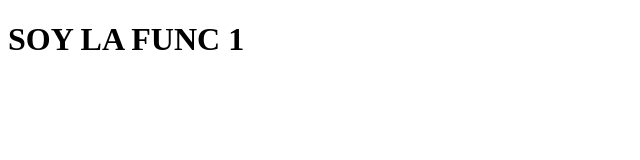
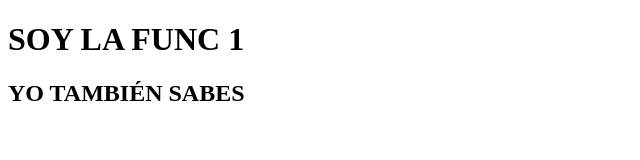
Before and after one commit to V1CTOR-cloud/PRACTICA_1_GIT, a plain HTML site: page index.html in a window 1280 px wide. Shown: the whole page, without its empty margins (0-640 px from the left). Drawn offline with Linux system fonts and the light colour scheme.

Commit message:
terminando func2

```diff
--- a/index.html
+++ b/index.html
@@ -10,6 +10,7 @@
 
 <body>
     <h1>SOY LA FUNC 1</h1>
+    <h2>YO TAMBIÉN SABES</h2>
 </body>
 
 </html>
```
